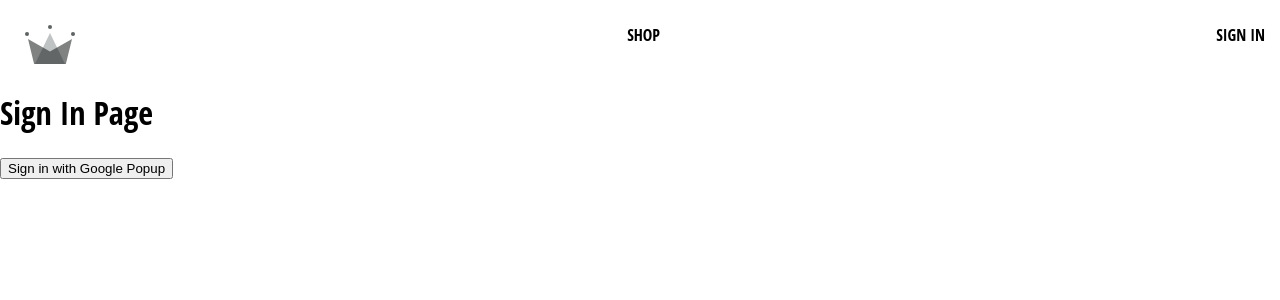
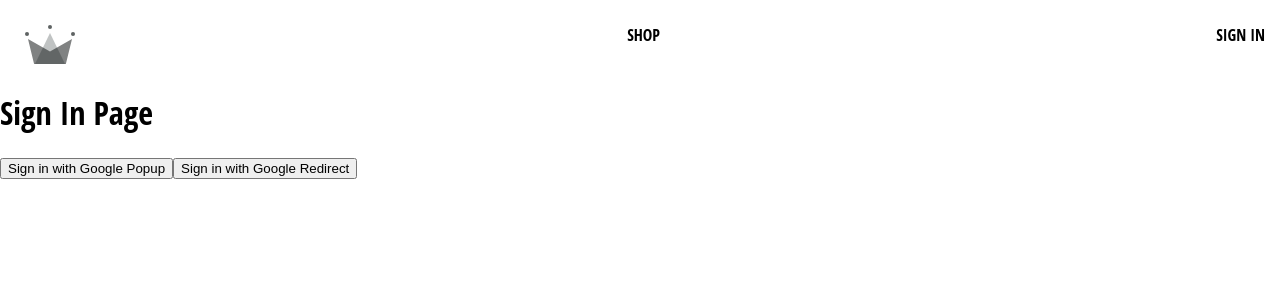
Before and after one commit to Melikedmrc/e-commerce, a React (Vite) app: page /signIn in a window 1280 px wide. Shown: the top 300 px of the page. Built offline with nearby package versions, Linux system fonts and the light colour scheme.

Commit message:
Added Google sign-in with redirect

```diff
--- a/src/routes/sign-in/SignInComponent.jsx
+++ b/src/routes/sign-in/SignInComponent.jsx
@@ -1,19 +1,40 @@
+import { useEffect } from "react";
+import { getRedirectResult } from "firebase/auth";
+
 import {
+  auth,
   signInWithGooglePopup,
   createUserDocumentFromAuth,
+  signInWithGoogleRedirect,
 } from "../../utils/firebase/firebase";
 
 function SignIn() {
+
+  useEffect(() => async()=> {
+    const response=await getRedirectResult(auth)
+    if(response){
+      const userDocRef=await createUserDocumentFromAuth(response.user)
+      console.log(userDocRef)
+    }
+  }, []);
+
   const logGoogleUser = async () => {
-    const {user} = await signInWithGooglePopup();
+    const { user } = await signInWithGooglePopup();
     const userDocRef = await createUserDocumentFromAuth(user);
+
   };
-
+  const logGoogleRedirectUser = async () => {
+    const { user } = await signInWithGoogleRedirect();
+    console.log({user});
+  };
   return (
     <div>
       <h1>Sign In Page</h1>
       <button onClick={logGoogleUser}>
         Sign in with Google Popup
+      </button>
+      <button onClick={logGoogleRedirectUser}>
+        Sign in with Google Redirect
       </button>
     </div>
 
--- a/src/utils/firebase/firebase.js
+++ b/src/utils/firebase/firebase.js
@@ -43,10 +43,12 @@ export const auth = getAuth();
 //Google ile pop-up üzerinden kimlik doğrulama fonksiyonunu tanımla
 export const signInWithGooglePopup = () => signInWithPopup(auth, provider);
 
+export const signInWithGoogleRedirect=()=> signInWithRedirect(auth, provider);
+
 //Firestore bağlantısını oluştur
 export const db = getFirestore();
 
-//Kullanıcı kimliği (uid) kullanaral firestore'da bir kullanıcı belgesi oluştur
+//Kullanıcı kimliği (uid) kullanarak firestore'da bir kullanıcı belgesi oluştur
 export const createUserDocumentFromAuth = async (userAuth) => {
     //Kullanıcı belge referansını oluştur
     const userDocRef = doc(db, 'users', userAuth.uid);
```
